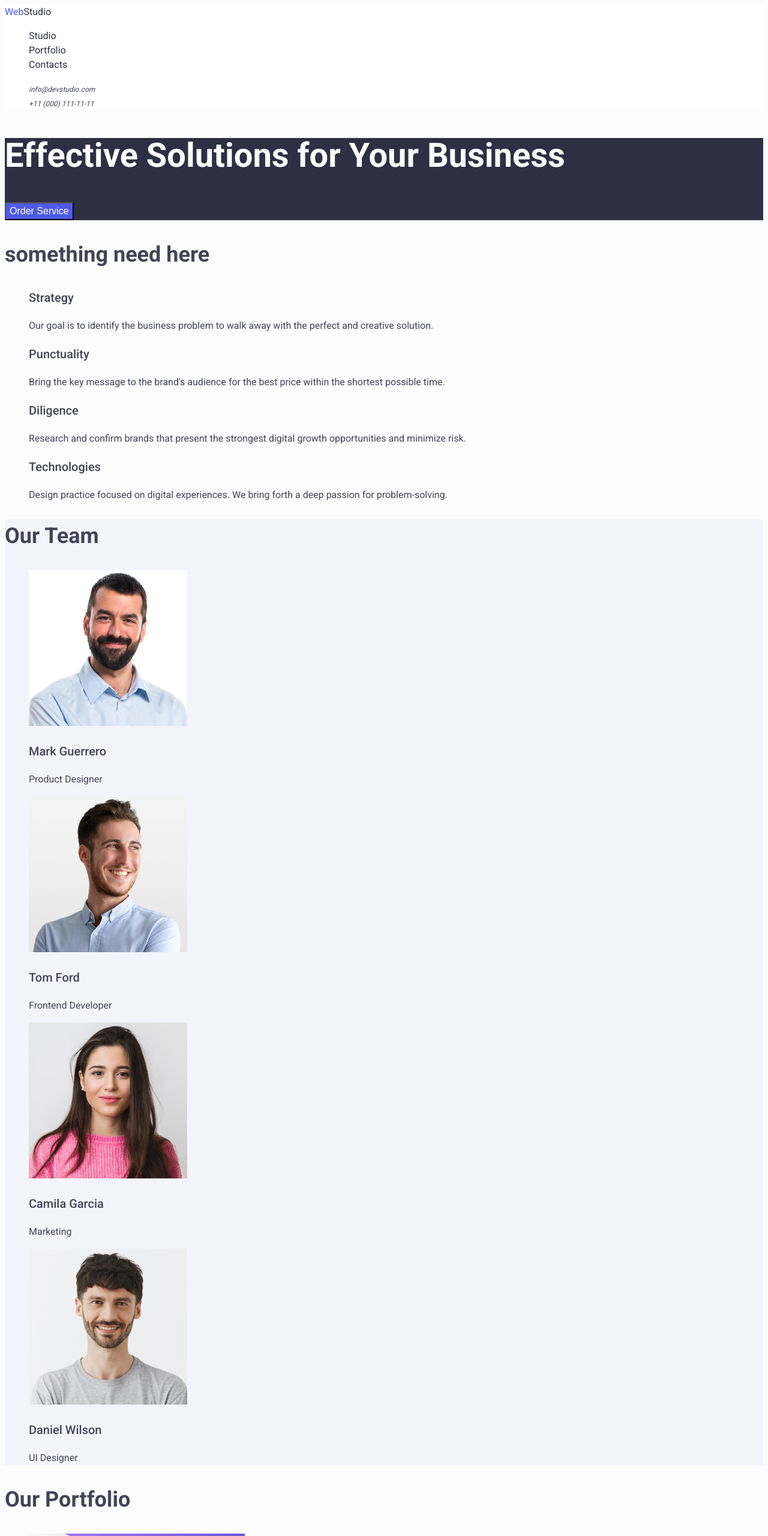
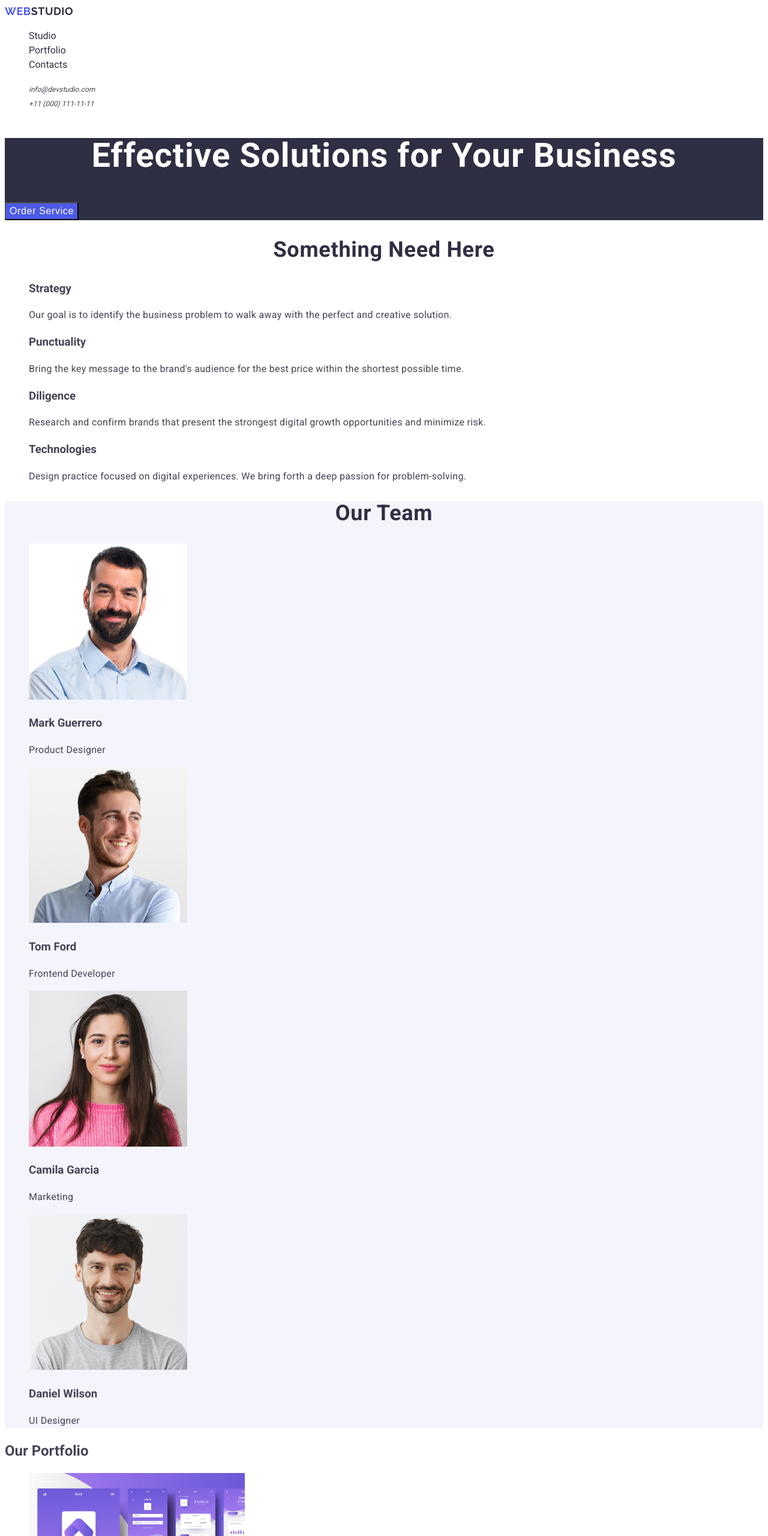
Before and after one commit to NataliaShtefan/goit-markup-hw-02, a plain HTML site: page index.html in a window 1280 px wide. Shown: the top 2560 px of the page at 60% size. Drawn offline with Linux system fonts and the light colour scheme.

Commit message:
change 1

```diff
--- a/css/stules.css
+++ b/css/stules.css
@@ -3,7 +3,7 @@ body  {
    font-size: 16px;
    font-weight: 400;
    color: #434455;
-   background-color:#FCFCFC ;
+   background-color:#FFFFFF ;
    line-height: 1.5;
 }
 
@@ -32,54 +32,79 @@ header {
 .section {
     background-color: #2E2F42;
 }
-h1 {
+.skrools {
     color: #FFFFFF;
     font-weight: 700;
     font-size: 56px;
     line-height: 1.07;
+    text-align: center;
+    letter-spacing: 0.02em;
 }
-button {
+.button {
     background-color: #4D5AE5;
     color: #FFFFFF;
     font-weight: 500;
     font-size: 16px;
     line-height: 1.5;
     cursor: pointer;
+    letter-spacing: 0.04em;
 }
-button:hover, button:focus {
+.button:hover, .button:focus {
     background-color:#404BBF;
 }
-h2 {
+.head2 {
     font-weight: 700;
     font-size: 36px;
+    line-height: 1.11;
+    letter-spacing: 0.02em;
+    color:#2E2F42;
+    text-transform: capitalize;
+    text-align: center;
+
 }
-h3 {
+.head3 {
     font-weight: 500;
     font-size: 20px;
+    line-height: 1.2;
+    letter-spacing: 0.02em;
+    color:#2E2F42;
 }
 .our-team {
     background-color: #F4F4FD;
 }
-footer {
+.footer {
     background-color: #2E2F42;
     color: #FFFFFF;
 }
-.logo1
-{
+    .logo{
+    font-family:"Raleway", sans-serif ;
+    font-weight: 700;
+    font-size: 18px;
+    line-height: 1.17;
+    letter-spacing: 0.03em;
+    text-transform: uppercase;
     color: #4D5AE5;
+    text-decoration: none;
+}
+.text-footer {
+    line-height: 1.5;
+    color: #F4F4FD;
+    letter-spacing: 0.02em;
+}
+.logo1 {
+    color: #F4F4FD;
 
 }
 .logo2 {
     color: #2E2F42;
-
-}
-.logo3 {
-    color: #F4F4FD;
-
 }
 ul {
     list-style-type: none;
 }
-.logo {
-    text-decoration: none;
+
+.text {
+    letter-spacing: 0.02em;
+    color: #434455;
+    font-size: 16px;
+    line-height: 1.5;
 }
--- a/index.html
+++ b/index.html
@@ -13,7 +13,7 @@
     <header>
       <!-- navigation -->
       <nav >
-        <a class="logo" href="./index.html"> <span class="logo1">Web</span><span class="logo2">Studio</span>  </a>
+        <a class="logo" href="./index.html">Web<span class="logo2">Studio</span>  </a>
         <ul>
           <li><a class="page-nav" href="">Studio</a></li>
           <li><a class="page-nav" href="">Portfolio</a></li>
@@ -31,37 +31,37 @@
     <main>
       <!-- skrools -->
       <section class="section">
-        <h1>Effective Solutions for Your Business</h1>
-        <button type="button">Order Service</button>
+        <h1 class="skrools">Effective Solutions for Your Business</h1>
+        <button class="button" type="button">Order Service</button>
       </section>
       <!-- section 1 -->
       <section>
-        <h2>something need here</h2>
+        <h2 class="head2">something need here</h2>
         <ul>
           <li>
-            <h3>Strategy</h3>
-            <p>
+            <h3 class="hear3">Strategy</h3>
+            <p class="text">
               Our goal is to identify the business problem to walk away with the
               perfect and creative solution.
             </p>
           </li>
           <li>
-            <h3>Punctuality</h3>
-            <p>
+            <h3 class="hear3">Punctuality</h3>
+            <p class="text">
               Bring the key message to the brand's audience for the best price
               within the shortest possible time.
             </p>
           </li>
           <li>
-            <h3>Diligence</h3>
-            <p>
+            <h3 class="hear3">Diligence</h3>
+            <p class="text">
               Research and confirm brands that present the strongest digital
               growth opportunities and minimize risk.
             </p>
           </li>
           <li>
-            <h3>Technologies</h3>
-            <p>
+            <h3 class="hear3">Technologies</h3>
+            <p class="text">
               Design practice focused on digital experiences. We bring forth a
               deep passion for problem-solving.
             </p>
@@ -70,82 +70,80 @@
       </section>
       <!-- section 2 -->
       <section class="our-team">
-        <h2>Our Team</h2>
+        <h2 class="head2">Our Team</h2>
         <ul>
           <!-- team card 1 -->
           <li>
             <img src="./images/photo1.jpg" alt="photo 1" width="264" />
-            <h3>Mark Guerrero</h3>
-            <p>Product Designer</p>
+            <h3 class="hear3">Mark Guerrero</h3>
+            <p class="text">Product Designer</p>
           </li>
           <!-- team card 2 -->
           <li>
             <img src="./images/photo2.jpg" alt="photo 2" width="264" />
-            <h3>Tom Ford</h3>
-            <p>Frontend Developer</p>
+            <h3 class="hear3">Tom Ford</h3>
+            <p  class="text">Frontend Developer</p>
           </li>
           <!-- team card 3 -->
           <li>
             <img src="./images/photo3.jpg" alt="photo 3 " width="264" />
-            <h3>Camila Garcia</h3>
-            <p>Marketing</p>
+            <h3 class="hear3">Camila Garcia</h3>
+            <p class="text">Marketing</p>
           </li>
           <!-- team card 4 -->
           <li>
             <img src="./images/photo4.jpg" alt="photo 4" width="264" />
-            <h3>Daniel Wilson</h3>
-            <p>UI Designer</p>
+            <h3 class="hear3">Daniel Wilson</h3>
+            <p class="text">UI Designer</p>
           </li>
         </ul>
       </section>
       <!-- section 3 -->
       <section>
-        <h2>Our Portfolio</h2>
+        <h2 class="hear2">Our Portfolio</h2>
         <ul>
           <!--project 1 -->
           <li>
             <img src="./images/bankingapp.jpg" alt="app" width="360"/>
-            <h3>Banking App</h3>
-            <p>App</p>
+            <h3 class="hear3">Banking App</h3>
+            <p class="text">App</p>
           </li>
           <!-- project 2 -->
           <li>
             <img src="./images/cashless.jpg" alt="cashless" width="360"/>
-            <h3>Cashless Payment</h3>
-            <p>Marketing</p>
+            <h3 class="hear3">Cashless Payment</h3>
+            <p class="text">Marketing</p>
           </li>
           <!-- project 3 -->
           <li>
             <img src="./images/meditation.jpg" alt="meditation" width="360"/>
-            <h3>Meditation App</h3>
-            <p>App</p>
+            <h3 class="hear3">Meditation App</h3>
+            <p class="text">App</p>
           </li>
-        </ul>
-         <ul>
           <!-- project 4 -->
           <li>
             <img src="./images/taxi.jpg" alt="taxi" width="360"/>
-            <h3>Taxi Service</h3>
-            <p>Marketing</p>
+            <h3 class="hear3">Taxi Service</h3>
+            <p class="text">Marketing</p>
           </li>
           <!-- project 5 -->
           <li>
             <img src="./images/skreen.jpg" alt="skreen" width="360"/>
-            <h3>Screen Illustrations</h3>
-            <p>Design</p>
+            <h3 class="hear3">Screen Illustrations</h3>
+            <p class="text">Design</p>
           </li>
           <!-- project 6 -->
           <li>
             <img src="./images/online.jpg" alt="online" width="360"/>
-            <h3>Online Courses</h3>
-            <p>Marketing</p>
+            <h3 class="hear3">Online Courses</h3>
+            <p class="text">Marketing</p>
           </li>
         </ul>
       </section>
     </main>
-    <footer>
-      <a class="logo" href="./index.html"><span class="logo1">Web</span><span class="logo3">Studio</span></a>
-      <p>
+    <footer class="footer">
+      <a class="logo" href="./index.html">Web<span class="logo1">Studio</span></a>
+      <p class="text-footer">
         Increase the flow of customers and sales for your business with digital
         marketing & growth solutions.
       </p>
```
